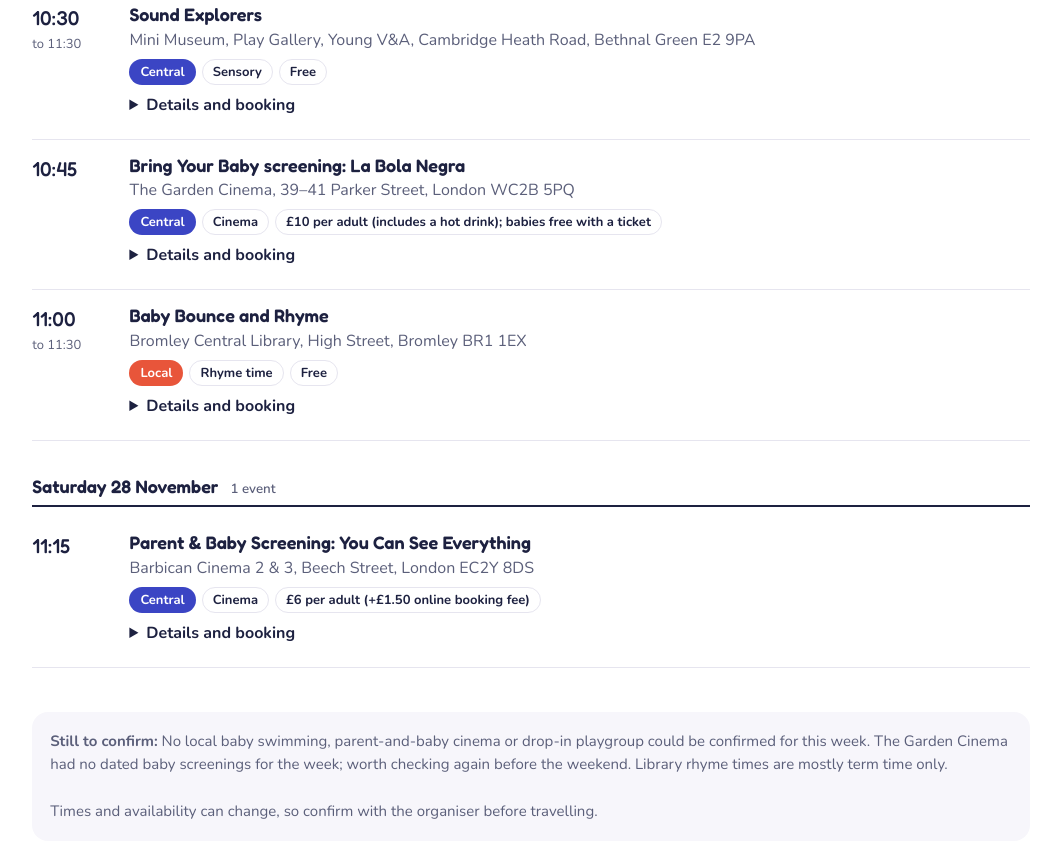
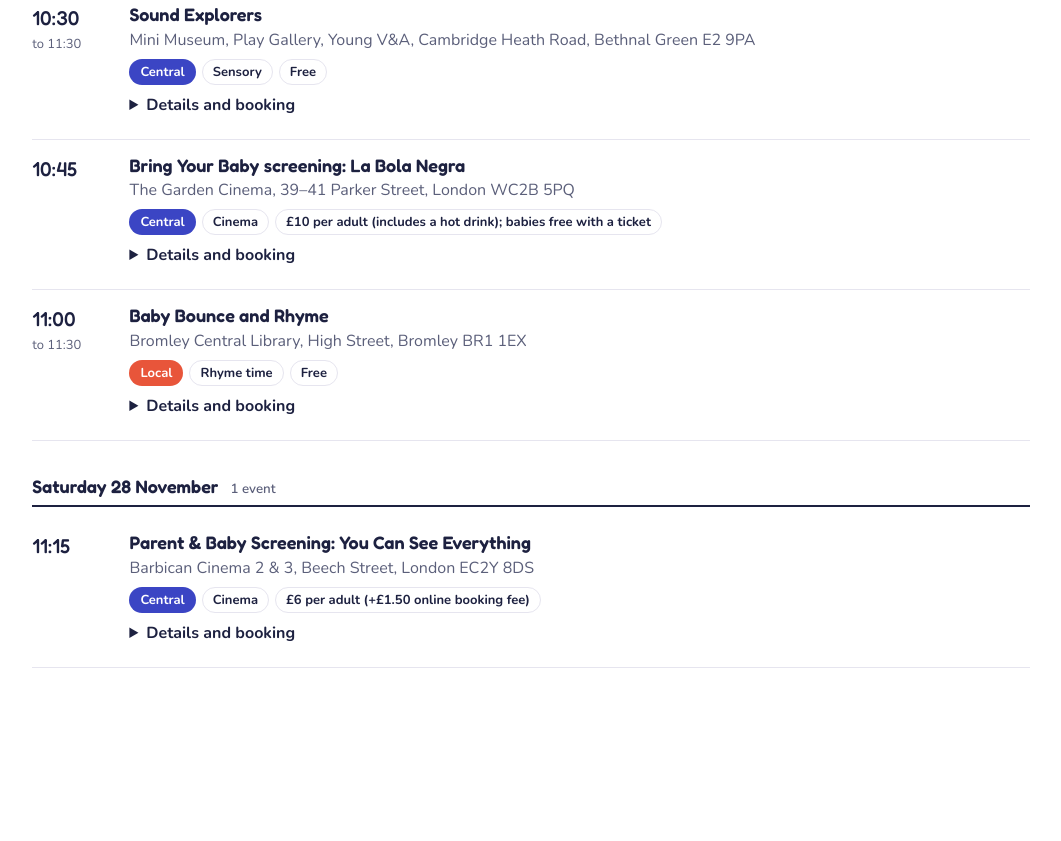
Before and after one commit to adamblackburne/baby-days-out, a plain HTML site: page index.html in a window 1280 px wide. Shown: the part 2337-3178 px from the top of the page, without its empty margins (109-1170 px from the left). After the commit the page ends 3005 px from the top, so only its background shows below. Drawn offline with nearby package versions, Linux system fonts and the light colour scheme.

Commit message:
Remove the 'Still to confirm' notes section
Co-Authored-By: Claude Opus 5.5 <noreply@anthropic.com>
Claude-Session: https://claude.ai/code/session_01FdPQELwAncBtrMbWxcnK3b

```diff
--- a/events.json
+++ b/events.json
@@ -3,7 +3,7 @@
   "new_since": "2026-11-23",
   "week_start": "2026-11-30",
   "week_end": "2026-12-06",
-  "notes": "No local baby swimming, parent-and-baby cinema or drop-in playgroup could be confirmed for this week. The Garden Cinema had no dated baby screenings for the week; worth checking again before the weekend. Library rhyme times are mostly term time only.",
+  "notes": "",
   "events": [
     {
       "id": "sydenham-rhyme-2026-11-24",
--- a/index.html
+++ b/index.html
@@ -81,7 +81,7 @@ dl{display:grid;grid-template-columns:7em minmax(0,1fr);gap:4px 12px;margin:8px
 .cell .d{font-weight:700;font-size:14px}
 .cell .ln{font-size:12px;line-height:1.25;padding:2px 5px;border-radius:6px;color:#fff;overflow:hidden;white-space:nowrap;text-overflow:ellipsis}
 .cell .ln.local{background:var(--loc)}.cell .ln.central{background:var(--cen);color:var(--bg)}
-.notes{margin-top:44px;padding:18px;border-radius:16px;background:var(--card);color:var(--mute);font-size:15px}
+
 .err{padding:40px 0;color:var(--mute)}
 [hidden]{display:none!important}
 @media(max-width:760px){.week{grid-template-columns:repeat(7,minmax(0,1fr));gap:4px}.day{min-height:96px;padding:8px 5px;border-radius:12px}.day b{font-size:13px}.day span.n{font-size:22px}.mag{width:12px;height:12px}.cell{min-height:58px;padding:4px}.cell .ln{font-size:0;height:8px;padding:0}}
@@ -155,7 +155,6 @@ dl{display:grid;grid-template-columns:7em minmax(0,1fr);gap:4px 12px;margin:8px
     <div id="ahead-list"></div>
   </section>
 
-  <div class="notes" id="notes" hidden></div>
   <p class="err" id="err" hidden>Couldn't load the events just now. Please refresh the page.</p>
 </main>
 
@@ -279,7 +278,6 @@ fetch('events.json',{cache:'no-store'}).then(r=>{if(!r.ok)throw 0;return r.json(
   const cats=[...new Set(data.events.map(e=>e.category))].sort();
   $('#cat').insertAdjacentHTML('beforeend',cats.map(c=>`<option>${esc(c)}</option>`).join(''));
   const t=new Date();calMonth=new Date(t.getFullYear(),t.getMonth(),1);
-  if(data.notes){$('#notes').hidden=false;$('#notes').innerHTML='<strong>Still to confirm:</strong> '+esc(data.notes)+'<br><br>Times and availability can change, so confirm with the organiser before travelling.'}
   render();
 }).catch(()=>{$('#err').hidden=false});
 }
```
